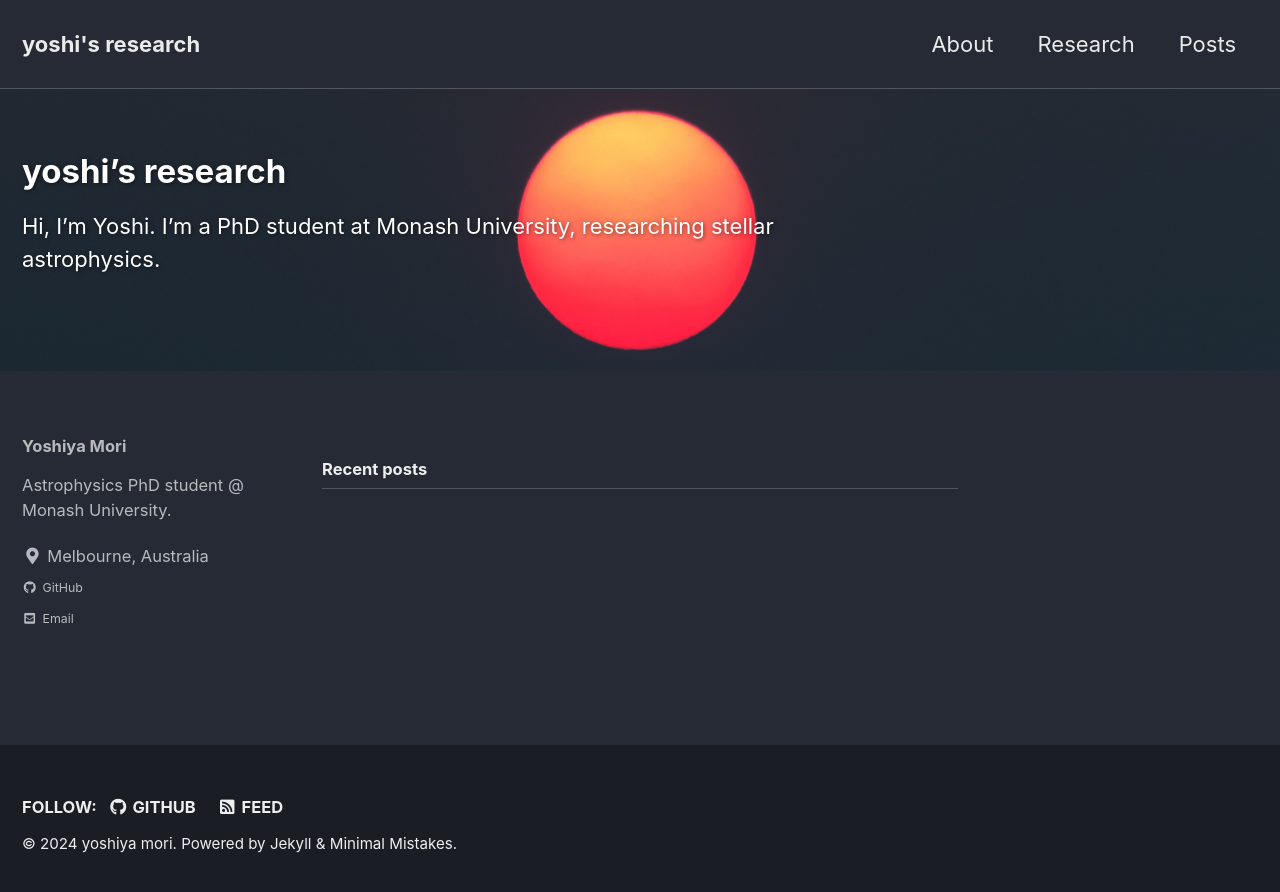
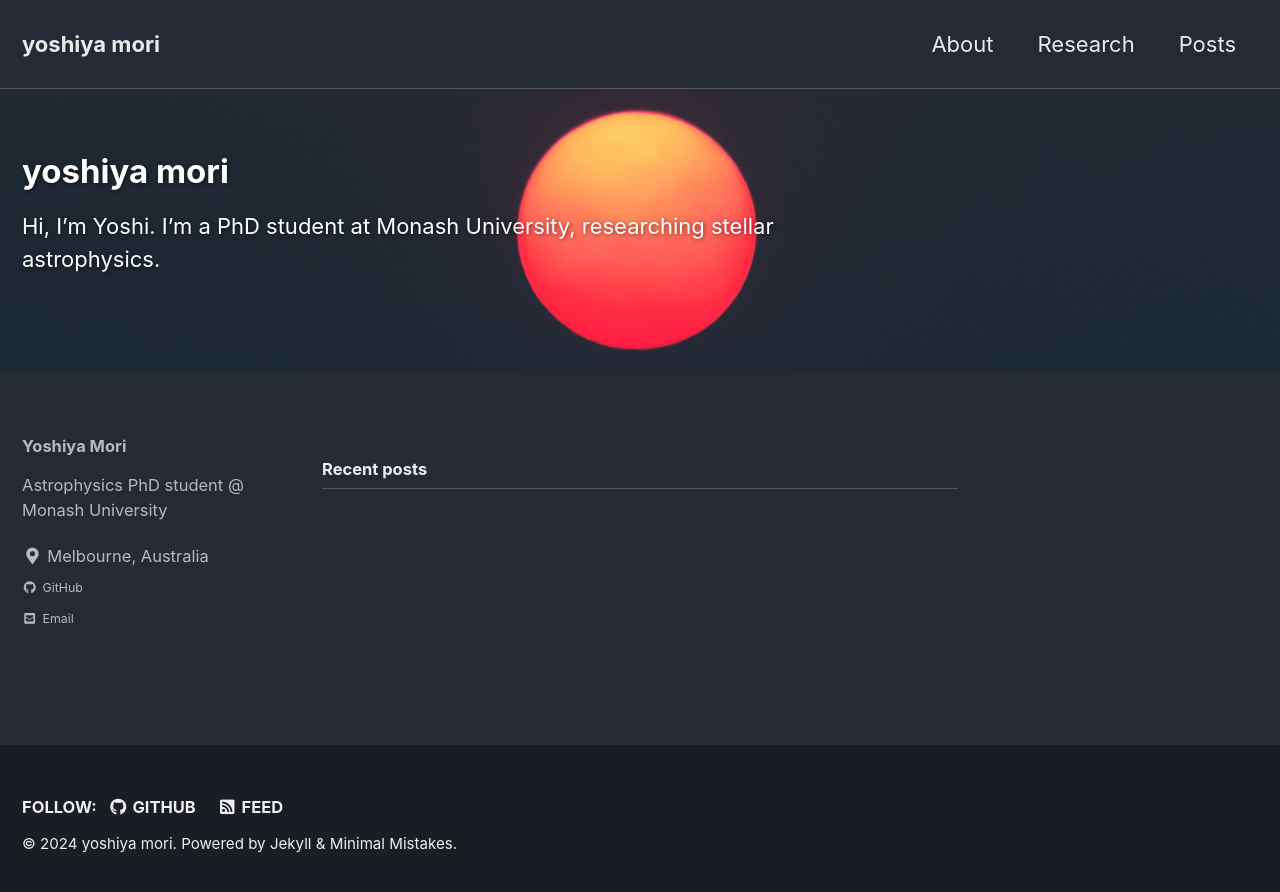
Before and after one commit to ym0ri/ym0ri.github.io, a Jekyll site: the page built from index.md, in a window 1280 px wide. Shown: the top 892 px of the page. Built offline with Jekyll 4.4.1, drawn with Linux system fonts in a browser that asks for light colours; cached includes are drawn as plain includes.

Commit message:
change main website name

```diff
--- a/_config.yml
+++ b/_config.yml
@@ -16,11 +16,11 @@ minimal_mistakes_skin    : "dark" # "air", "aqua", "contrast", "dark", "dirt", "
 
 # Site Settings
 locale                   : "en-AU"
-title                    : "yoshi's research"
+title                    : "yoshiya mori"
 title_separator          : "-"
 subtitle                 : "" # site tagline that appears below site title in masthead
 name                     : "yoshiya mori"
-description              : "yoshi's phd website"
+description              : "yoshi's research"
 url                      : https://ym0ri.github.io # the base hostname & protocol for your site e.g. "https://mmistakes.github.io"
 # baseurl                  : "/" # the subpath of your site, e.g. "/blog"
 # repository               : ym0ri # GitHub username/repo-name e.g. "mmistakes/minimal-mistakes"
@@ -106,7 +106,7 @@ analytics:
 author:
   name             : "Yoshiya Mori"
   avatar           : # path of avatar image, e.g. "/assets/images/bio-photo.jpg"
-  bio              : "Astrophysics PhD student @ Monash University."
+  bio              : "Astrophysics PhD student @ Monash University"
   location         : "Melbourne, Australia"
   email            : yoshiya.mori@monash.edu
   links:
```
